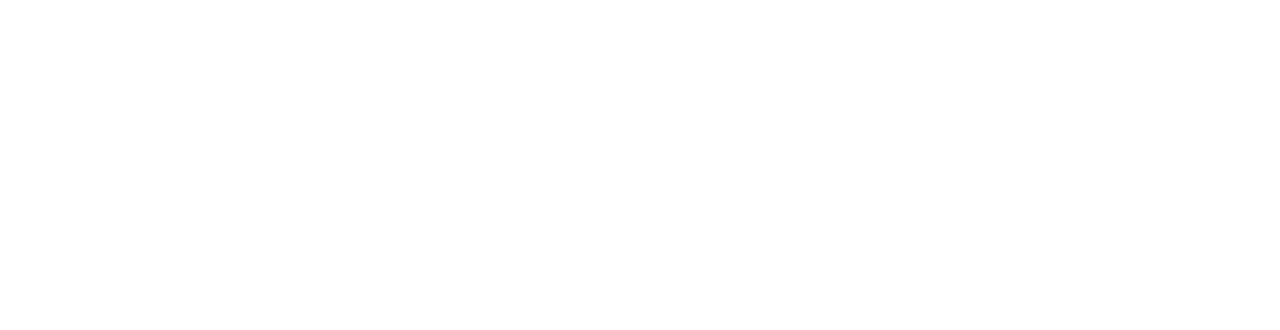
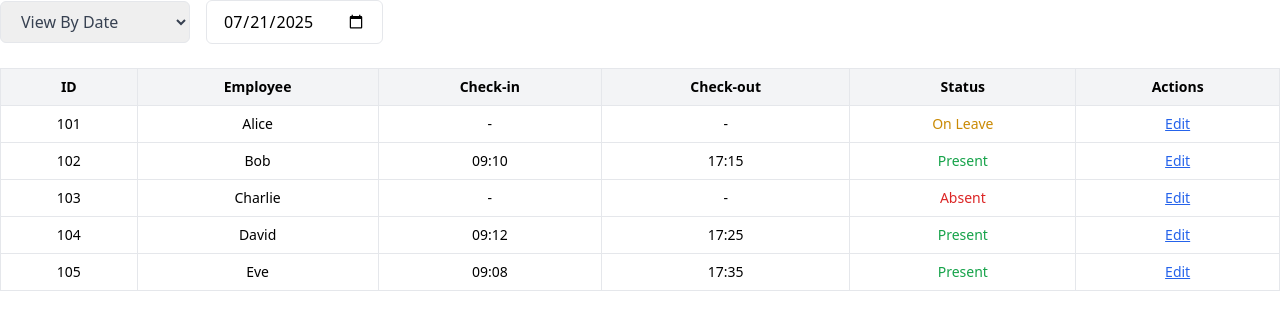
Before and after one commit to pranavkrgupta/smart-hrms, a React (Vite) app in the folder client/: page /admin/manage-attendance in a window 1280 px wide. Before the commit this address had no page. Shown: the top 330 px of the page. Built offline with nearby package versions, Linux system fonts and the light colour scheme.

Commit message:
admin attendance view with date-wise and employee-wise filtering

```diff
--- a/client/src/App.jsx
+++ b/client/src/App.jsx
@@ -3,12 +3,14 @@ import Login from './pages/Login'
 import Leave from './pages/Employee/Leave';
 import Settings from "./Pages/Employee/Settings";
 import LeaveManagement from './pages/admin/LeaveManagement';
+import AttendanceManagement from './pages/admin/AttendanceManagement';
 
 function App() {
   return (
     <Routes>
       <Route path="/login" element={<Login />} />
       <Route path="/admin/manage-leave" element={<LeaveManagement />} />
+      <Route path="/admin/manage-attendance" element={<AttendanceManagement />} />
       <Route path="/Employee/Leave" element={<Leave />} />
       <Route path="/Employee/Settings" element={<Settings />} />
     </Routes>
--- a/client/src/pages/admin/AttendanceManagement.jsx
+++ b/client/src/pages/admin/AttendanceManagement.jsx
@@ -1,54 +1,380 @@
 import React, { useState } from "react";
+const attendanceData = [
+  {
+    id: 1,
+    employee_id: 101,
+    name: "Alice",
+    date: "2025-07-19",
+    check_in: "09:05",
+    check_out: "17:30",
+    status: "present",
+  },
+  {
+    id: 2,
+    employee_id: 102,
+    name: "Bob",
+    date: "2025-07-19",
+    check_in: "",
+    check_out: "",
+    status: "absent",
+  },
+  {
+    id: 3,
+    employee_id: 103,
+    name: "Charlie",
+    date: "2025-07-19",
+    check_in: "09:20",
+    check_out: "17:10",
+    status: "present",
+  },
+  {
+    id: 4,
+    employee_id: 104,
+    name: "David",
+    date: "2025-07-19",
+    check_in: "",
+    check_out: "",
+    status: "on leave",
+  },
+  {
+    id: 5,
+    employee_id: 105,
+    name: "Eve",
+    date: "2025-07-19",
+    check_in: "09:10",
+    check_out: "17:45",
+    status: "present",
+  },
+  {
+    id: 6,
+    employee_id: 101,
+    name: "Alice",
+    date: "2025-07-20",
+    check_in: "09:00",
+    check_out: "17:25",
+    status: "present",
+  },
+  {
+    id: 7,
+    employee_id: 102,
+    name: "Bob",
+    date: "2025-07-20",
+    check_in: "09:15",
+    check_out: "17:20",
+    status: "present",
+  },
+  {
+    id: 8,
+    employee_id: 103,
+    name: "Charlie",
+    date: "2025-07-20",
+    check_in: "09:18",
+    check_out: "17:30",
+    status: "present",
+  },
+  {
+    id: 9,
+    employee_id: 104,
+    name: "David",
+    date: "2025-07-20",
+    check_in: "",
+    check_out: "",
+    status: "absent",
+  },
+  {
+    id: 10,
+    employee_id: 105,
+    name: "Eve",
+    date: "2025-07-20",
+    check_in: "09:05",
+    check_out: "17:40",
+    status: "present",
+  },
+  {
+    id: 11,
+    employee_id: 101,
+    name: "Alice",
+    date: "2025-07-21",
+    check_in: "",
+    check_out: "",
+    status: "on leave",
+  },
+  {
+    id: 12,
+    employee_id: 102,
+    name: "Bob",
+    date: "2025-07-21",
+    check_in: "09:10",
+    check_out: "17:15",
+    status: "present",
+  },
+  {
+    id: 13,
+    employee_id: 103,
+    name: "Charlie",
+    date: "2025-07-21",
+    check_in: "",
+    check_out: "",
+    status: "absent",
+  },
+  {
+    id: 14,
+    employee_id: 104,
+    name: "David",
+    date: "2025-07-21",
+    check_in: "09:12",
+    check_out: "17:25",
+    status: "present",
+  },
+  {
+    id: 15,
+    employee_id: 105,
+    name: "Eve",
+    date: "2025-07-21",
+    check_in: "09:08",
+    check_out: "17:35",
+    status: "present",
+  },
+  {
+    id: 16,
+    employee_id: 101,
+    name: "Alice",
+    date: "2025-07-22",
+    check_in: "09:04",
+    check_out: "17:32",
+    status: "present",
+  },
+  {
+    id: 17,
+    employee_id: 102,
+    name: "Bob",
+    date: "2025-07-22",
+    check_in: "09:00",
+    check_out: "17:10",
+    status: "present",
+  },
+  {
+    id: 18,
+    employee_id: 103,
+    name: "Charlie",
+    date: "2025-07-22",
+    check_in: "09:09",
+    check_out: "17:18",
+    status: "present",
+  },
+  {
+    id: 19,
+    employee_id: 104,
+    name: "David",
+    date: "2025-07-22",
+    check_in: "09:17",
+    check_out: "17:00",
+    status: "present",
+  },
+  {
+    id: 20,
+    employee_id: 105,
+    name: "Eve",
+    date: "2025-07-22",
+    check_in: "",
+    check_out: "",
+    status: "absent",
+  },
+  {
+    id: 21,
+    employee_id: 101,
+    name: "Alice",
+    date: "2025-07-23",
+    check_in: "09:03",
+    check_out: "17:28",
+    status: "present",
+  },
+  {
+    id: 22,
+    employee_id: 102,
+    name: "Bob",
+    date: "2025-07-23",
+    check_in: "",
+    check_out: "",
+    status: "on leave",
+  },
+  {
+    id: 23,
+    employee_id: 103,
+    name: "Charlie",
+    date: "2025-07-23",
+    check_in: "09:10",
+    check_out: "17:22",
+    status: "present",
+  },
+  {
+    id: 24,
+    employee_id: 104,
+    name: "David",
+    date: "2025-07-23",
+    check_in: "09:08",
+    check_out: "17:30",
+    status: "present",
+  },
+  {
+    id: 25,
+    employee_id: 105,
+    name: "Eve",
+    date: "2025-07-23",
+    check_in: "09:11",
+    check_out: "17:27",
+    status: "present",
+  },
+];
 
 function AttendanceManagement() {
-  const [date, setDate] = useState("");
-  const [searchTerm, setSearchTerm] = useState("");
-  const [attendance, setAttendance] = useState([
-    {
-      id: 301,
-      name: "John Doe",
-      checkIn: "09:10 AM",
-      checkOut: "06:05 PM",
-      status: "Present",
-    },
-    {
-      id: 302,
-      name: "Jane Smith",
-      checkIn: "09:15 AM",
-      checkOut: "",
-      status: "Absent",
-    },
-    {
-      id: 303,
-      name: "Rahul Verma",
-      checkIn: "09:00 AM",
-      checkOut: "05:55 PM",
-      status: "Present",
-    },
-  ]);
+  const [data, setData] = useState(attendanceData);
+  const today = new Date().toISOString().split("T")[0];
+  const [viewMode, setViewMode] = useState("date");
+  const [selectedDate, setSelectedDate] = useState(today);
+  const [selectedEmployee, setSelectedEmployee] = useState("");
+
+  const uniqueEmployees = [...new Set(attendanceData.map((item) => item.name))];
+
+  const dateWiseData = attendanceData.filter(
+    (item) => item.date === selectedDate
+  );
+  const employeeWiseData = attendanceData.filter(
+    (item) => item.name === selectedEmployee
+  );
 
   return (
-    <div className="p-4">
-      {/* Filters */}
-      <div className="flex flex-col sm:flex-row gap-4 justify-between items-center mb-6">
-        <input
-          type="date"
-          className="border p-2 rounded w-full sm:w-60"
+    <div>
+      {/* Filter Controls */}
+      <div className="flex flex-wrap gap-4 items-center mb-6">
+        <select
           name=""
           id=""
-          value={date}
-          onChange={(e) => setDate(e.target.value)}
-        />
-        <input
-          type="text"
-          placeholder="Search Employee"
-          className="border p-2 w-full sm:w-72"
-          name=""
-          id=""
-          value={searchTerm}
-          onChange={(e)=>setSearchTerm(e.target.value)}
-        />
-        <button className="bg-blue-600 text-white px-4 py-2 rounded w-full sm:w-auto">Search</button>
+          value={viewMode}
+          onChange={(e) => setViewMode(e.target.value)}
+          className="border px-4 py-2 rounded-md text-gray-700"
+        >
+          <option value="date">View By Date</option>
+          <option value="employee">View By Employee</option>
+        </select>
+
+        {/* Date Picker  */}
+        {viewMode === "date" && (
+          <input
+            type="date"
+            value={selectedDate}
+            onChange={(e) => setSelectedDate(e.target.value)}
+            className="px-4 py-2 border rounded-md focus:outline-none focus:ring-2 focus:ring-blue-500"
+            name=""
+            id=""
+          />
+        )}
+
+        {/* Employee Dropdown  */}
+        {viewMode === "employee" && (
+          <select
+            value={selectedEmployee}
+            onChange={(e) => setSelectedEmployee(e.target.value)}
+            className="border px-4 py-2 rounded-md text-gray-700"
+            name=""
+            id=""
+          >
+            <option value="">Select Employee</option>
+            {uniqueEmployees.map((name) => (
+              <option key={name} value={name}>
+                {name}
+              </option>
+            ))}
+          </select>
+        )}
+      </div>
+
+      {/* Table Section  */}
+      <div>
+        <table className="min-w-full border border-gray-400 text-sm text-center">
+          <thead className="bg-gray-100">
+            <tr>
+              {viewMode === "date" ? (
+                <>
+                  <th className="border px-4 py-2">ID</th>
+                  <th className="border px-4 py-2">Employee</th>
+                  <th className="border px-4 py-2">Check-in</th>
+                  <th className="border px-4 py-2">Check-out</th>
+                  <th className="border px-4 py-2">Status</th>
+                  <th className="border px-4 py-2">Actions</th>
+                </>
+              ) : (
+                <>
+                  <th className="border px-4 py-2">Date</th>
+                  <th className="border px-4 py-2">Check-in</th>
+                  <th className="border px-4 py-2">Check-out</th>
+                  <th className="border px-4 py-2">Status</th>
+                  <th className="border px-4 py-2">Actions</th>
+                </>
+              )}
+            </tr>
+          </thead>
+          <tbody>
+            {(viewMode === "date" ? dateWiseData : employeeWiseData).map(
+              (item) => (
+                <tr key={item.id}>
+                  {viewMode === "date" ? (
+                    <>
+                      <td className="border px-4 py-2">{item.employee_id}</td>
+                      <td className="border px-4 py-2">{item.name}</td>
+                      <td className="border px-4 py-2">
+                        {item.check_in || "-"}
+                      </td>
+                      <td className="border px-4 py-2">
+                        {item.check_out || "-"}
+                      </td>
+                      <td
+                        className={`border px-4 py-2 capitalize ${item.status === "present"
+                            ? "text-green-600"
+                            : item.status === "absent"
+                              ? "text-red-600"
+                              : "text-yellow-600"
+                          }`}
+                      >
+                        {item.status}
+                      </td>
+                      <td className="border px-4 py-2">
+                        <button className="text-blue-600 underline hover:font-semibold">
+                          Edit
+                        </button>
+                      </td>
+                    </>
+                  ) : (
+                    <>
+                      <td className="border px-4 py-2">{item.date}</td>
+                      <td className="border px-4 py-2">
+                        {item.check_in || "-"}
+                      </td>
+                      <td className="border px-4 py-2">
+                        {item.check_out || "-"}
+                      </td>
+                      <td
+                        className={`border px-4 py-2 capitalize ${item.status === "present"
+                            ? "text-green-600"
+                            : item.status === "absent"
+                              ? "text-red-600"
+                              : "text-yellow-600"
+                          }`}
+                      >
+                        {item.status}
+                      </td>
+                      <td className="border px-4 py-2">
+                        <button className="text-blue-600 underline hover:font-semibold">
+                          Edit
+                        </button>
+                      </td>
+                    </>
+                  )}
+                </tr>
+              )
+            )}
+          </tbody>
+        </table>
       </div>
     </div>
   );
```
